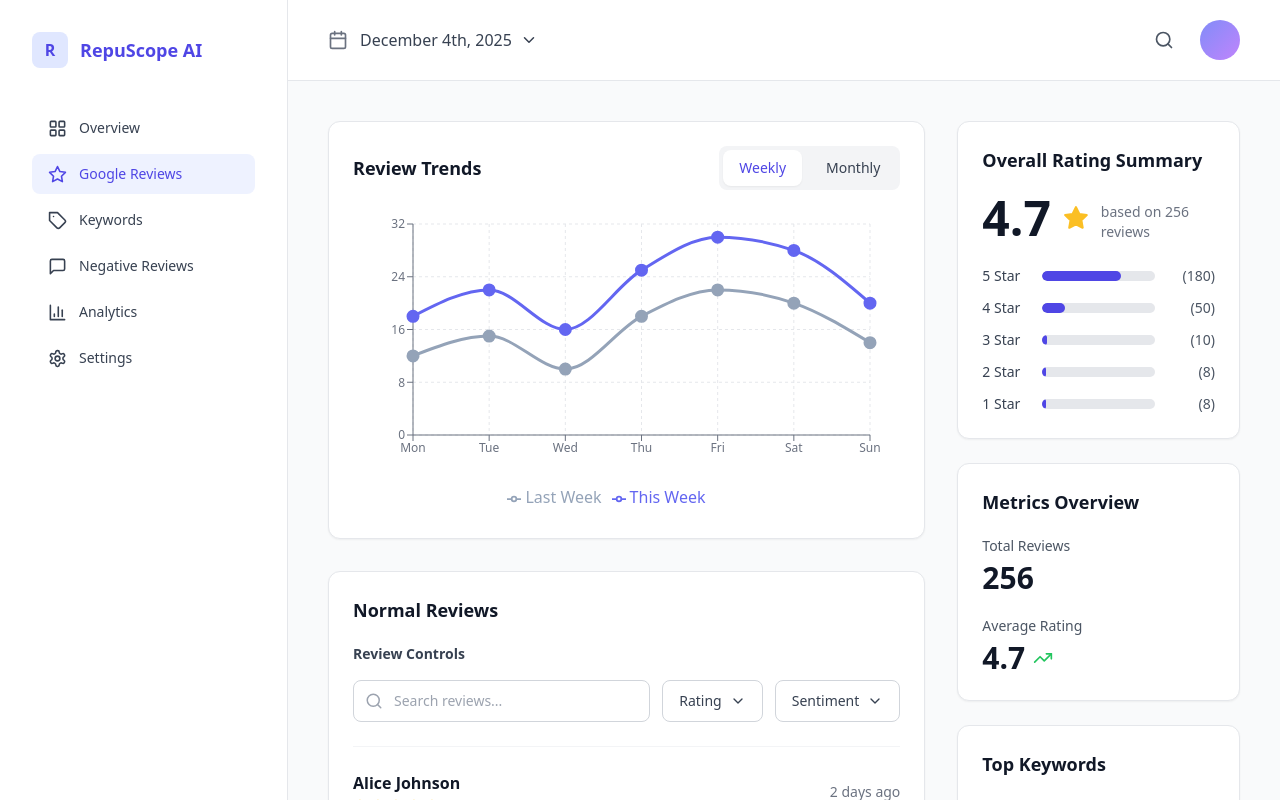
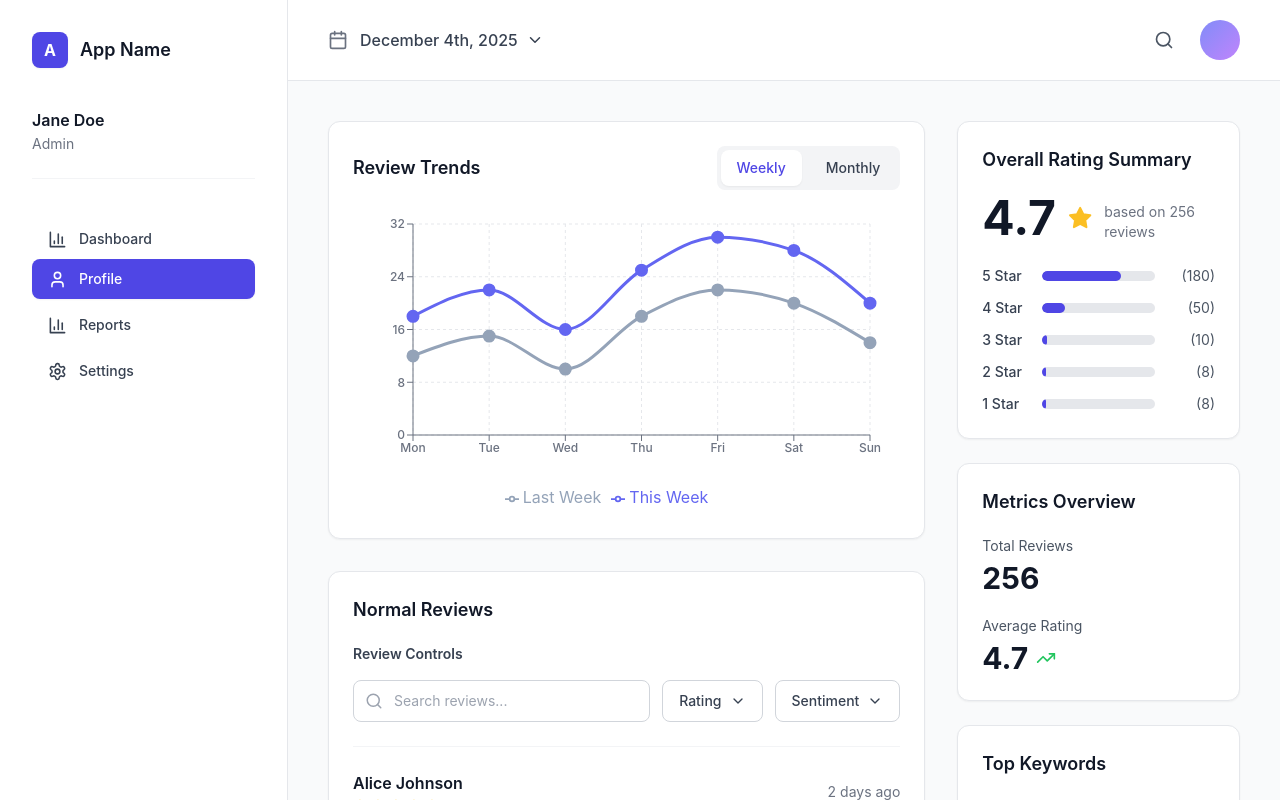
Before and after one commit to ajaysinh9893/REVIEW_UI, a Next.js app: page /review-dashboard in a window 1280 px wide. Shown: the top 800 px of the page. Built offline with nearby package versions, Linux system fonts and the light colour scheme.

Commit message:
Move sidebar to layout.jsx and remove from individual pages

```diff
--- a/app/layout.jsx
+++ b/app/layout.jsx
@@ -1,4 +1,5 @@
 import '../src/styles/globals.css';
+import Sidebar from '@/src/components/Sidebar';
 
 export const metadata = {
   title: 'Review UI - Reputation Management',
@@ -8,7 +9,14 @@ export const metadata = {
 export default function RootLayout({ children }) {
   return (
     <html lang="en">
-      <body>{children}</body>
+      <body>
+        <div className="flex min-h-screen">
+          <Sidebar />
+          <div className="flex-1">
+            {children}
+          </div>
+        </div>
+      </body>
     </html>
   );
 }
--- a/app/review-dashboard/page.jsx
+++ b/app/review-dashboard/page.jsx
@@ -386,48 +386,9 @@ export default function ReviewDashboard() {
   );
 
   return (
-    <div className="min-h-screen bg-gray-50 flex font-sans">
-      {/* Sidebar */}
-      <div className="w-72 bg-white border-r border-gray-200 p-8">
-        <div className="flex items-center gap-3 mb-10">
-          <div className="w-9 h-9 bg-indigo-100 rounded-lg flex items-center justify-center">
-            <span className="text-indigo-600 text-base font-bold">R</span>
-          </div>
-          <span className="text-lg font-semibold text-indigo-600">RepuScope AI</span>
-        </div>
-
-        <nav className="space-y-1.5">
-          <button className="w-full flex items-center gap-3 px-4 py-2.5 text-sm font-medium text-gray-700 hover:bg-gray-50 rounded-lg transition-all">
-            <LayoutGrid size={19} />
-            <span>Overview</span>
-          </button>
-          <button className="w-full flex items-center gap-3 px-4 py-2.5 text-sm font-medium bg-indigo-50 text-indigo-600 rounded-lg">
-            <Star size={19} />
-            <span>Google Reviews</span>
-          </button>
-          <button className="w-full flex items-center gap-3 px-4 py-2.5 text-sm font-medium text-gray-700 hover:bg-gray-50 rounded-lg transition-all">
-            <Tag size={19} />
-            <span>Keywords</span>
-          </button>
-          <button className="w-full flex items-center gap-3 px-4 py-2.5 text-sm font-medium text-gray-700 hover:bg-gray-50 rounded-lg transition-all">
-            <MessageSquare size={19} />
-            <span>Negative Reviews</span>
-          </button>
-          <button className="w-full flex items-center gap-3 px-4 py-2.5 text-sm font-medium text-gray-700 hover:bg-gray-50 rounded-lg transition-all">
-            <BarChart3 size={19} />
-            <span>Analytics</span>
-          </button>
-          <button className="w-full flex items-center gap-3 px-4 py-2.5 text-sm font-medium text-gray-700 hover:bg-gray-50 rounded-lg transition-all">
-            <Settings size={19} />
-            <span>Settings</span>
-          </button>
-        </nav>
-      </div>
-
-      {/* Main Content */}
-      <div className="flex-1 overflow-auto">
-        {/* Header */}
-        <div className="bg-white border-b border-gray-200 px-10 py-5 flex justify-between items-center sticky top-0 z-10">
+    <div className="min-h-screen bg-gray-50 flex-1 overflow-auto">
+      {/* Header */}
+      <div className="bg-white border-b border-gray-200 px-10 py-5 flex justify-between items-center sticky top-0 z-10">
           <div className="flex items-center gap-3">
             <Calendar size={20} className="text-gray-500" />
             <button className="flex items-center gap-2 text-base font-medium text-gray-700 hover:text-gray-900">
@@ -443,7 +404,7 @@ export default function ReviewDashboard() {
               <div className="w-10 h-10 bg-gradient-to-br from-indigo-400 to-purple-400 rounded-full cursor-pointer hover:opacity-80 transition-opacity"></div>
             </Link>
           </div>
-        </div>
+      </div>
 
         <div className="p-10 max-w-7xl mx-auto">
           <div className="grid grid-cols-3 gap-8">
@@ -733,7 +694,6 @@ export default function ReviewDashboard() {
             </div>
           </div>
         </div>
-      </div>
 
       {/* Reply Modal */}
       {replyModal.open && (
--- a/app/review-profile/page.jsx
+++ b/app/review-profile/page.jsx
@@ -1,5 +1,3 @@
-'use client';
-
 import ReviewProfile from '@/src/components/ReviewProfile';
 
 export default function ReviewProfilePage() {
--- a/src/components/ReviewProfile.jsx
+++ b/src/components/ReviewProfile.jsx
@@ -99,43 +99,8 @@ export default function ReviewProfile() {
   };
 
   return (
-    <div className="min-h-screen bg-gray-50 flex font-sans">
-      {/* Sidebar */}
-      <div className="w-72 bg-white border-r border-gray-200 p-8">
-        <div className="flex items-center gap-3 mb-10">
-          <div className="w-9 h-9 bg-indigo-600 rounded-lg flex items-center justify-center shadow-sm">
-            <span className="text-white text-base font-bold">A</span>
-          </div>
-          <span className="text-lg font-semibold text-gray-900">App Name</span>
-        </div>
-
-        <div className="mb-10 pb-6 border-b border-gray-100">
-          <h3 className="text-base font-semibold text-gray-900">Jane Doe</h3>
-          <p className="text-sm text-gray-500 mt-0.5">Admin</p>
-        </div>
-
-        <nav className="space-y-1.5">
-          <button className="w-full flex items-center gap-3 px-4 py-2.5 text-sm font-medium text-gray-700 hover:bg-gray-50 rounded-lg transition-all">
-            <BarChart3 size={19} />
-            <span>Dashboard</span>
-          </button>
-          <button className="w-full flex items-center gap-3 px-4 py-2.5 text-sm font-medium bg-indigo-600 text-white rounded-lg shadow-sm">
-            <User size={19} />
-            <span>Profile</span>
-          </button>
-          <button className="w-full flex items-center gap-3 px-4 py-2.5 text-sm font-medium text-gray-700 hover:bg-gray-50 rounded-lg transition-all">
-            <BarChart3 size={19} />
-            <span>Reports</span>
-          </button>
-          <button className="w-full flex items-center gap-3 px-4 py-2.5 text-sm font-medium text-gray-700 hover:bg-gray-50 rounded-lg transition-all">
-            <Settings size={19} />
-            <span>Settings</span>
-          </button>
-        </nav>
-      </div>
-
-      {/* Main Content */}
-      <div className="flex-1 overflow-auto">
+    <div className="min-h-screen bg-gray-50 flex-1 overflow-auto">
+      {/* Header */}
       <div className="bg-white border-b border-gray-200 px-10 py-5 flex justify-between items-center sticky top-0 z-10">
         <h1 className="text-2xl font-semibold text-gray-900">Profile</h1>
         <button className="p-2.5 hover:bg-gray-100 rounded-lg transition-all">
@@ -457,6 +422,5 @@ export default function ReviewProfile() {
           </div>
         </div>
     </div>
-    </div>
   );
 }
--- /dev/null
+++ b/src/components/Sidebar.jsx
@@ -0,0 +1,45 @@
+'use client';
+
+import Link from 'next/link';
+import { BarChart3, User, Settings } from 'lucide-react';
+
+export default function Sidebar() {
+  return (
+    <div className="w-72 bg-white border-r border-gray-200 p-8">
+      <div className="flex items-center gap-3 mb-10">
+        <div className="w-9 h-9 bg-indigo-600 rounded-lg flex items-center justify-center shadow-sm">
+          <span className="text-white text-base font-bold">A</span>
+        </div>
+        <span className="text-lg font-semibold text-gray-900">App Name</span>
+      </div>
+
+      <div className="mb-10 pb-6 border-b border-gray-100">
+        <h3 className="text-base font-semibold text-gray-900">Jane Doe</h3>
+        <p className="text-sm text-gray-500 mt-0.5">Admin</p>
+      </div>
+
+      <nav className="space-y-1.5">
+        <Link href="/">
+          <button className="w-full flex items-center gap-3 px-4 py-2.5 text-sm font-medium text-gray-700 hover:bg-gray-50 rounded-lg transition-all">
+            <BarChart3 size={19} />
+            <span>Dashboard</span>
+          </button>
+        </Link>
+        <Link href="/review-profile">
+          <button className="w-full flex items-center gap-3 px-4 py-2.5 text-sm font-medium bg-indigo-600 text-white rounded-lg shadow-sm">
+            <User size={19} />
+            <span>Profile</span>
+          </button>
+        </Link>
+        <button className="w-full flex items-center gap-3 px-4 py-2.5 text-sm font-medium text-gray-700 hover:bg-gray-50 rounded-lg transition-all">
+          <BarChart3 size={19} />
+          <span>Reports</span>
+        </button>
+        <button className="w-full flex items-center gap-3 px-4 py-2.5 text-sm font-medium text-gray-700 hover:bg-gray-50 rounded-lg transition-all">
+          <Settings size={19} />
+          <span>Settings</span>
+        </button>
+      </nav>
+    </div>
+  );
+}
```
Lines whose indentation alone changed are shown as unchanged.
